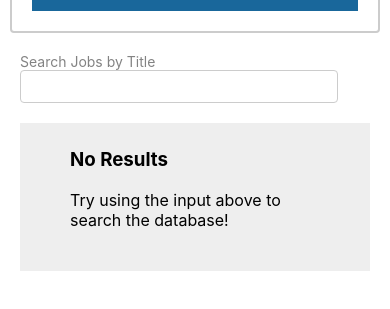
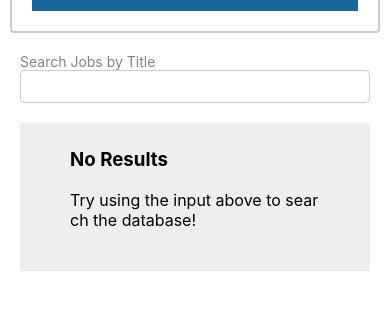
Before and after one commit to spludlow/FreshworksSkillsTest, a React (Create React App) app: page / in a window 390 px wide. Shown: the part 449-758 px from the top of the page. Built offline with nearby package versions, Linux system fonts and the light colour scheme.

Commit message:
a bit more styling

```diff
--- a/src/App.css
+++ b/src/App.css
@@ -38,7 +38,7 @@ h3 {
 }
 
 .button-container .button:hover {
-  background-color: #175c8a;
+  background-color: #134d74;
 }
 
 .button-container .button.selected {
@@ -51,7 +51,7 @@ input {
   border: 1px solid #ccc;
   border-radius: 4px;
   padding: 8px;
-  max-width: 300px;
+  max-width: 400px;
 }
 
 label {
@@ -71,7 +71,7 @@ label {
 
 .autocomplete {
   margin-bottom: 20px;
-  max-width: 300px;
+  max-width: 400px;
 }
 .autocomplete .input {
   margin-bottom: 0px;
@@ -82,7 +82,7 @@ label {
   background: white;
   border: 1px solid #ccc;
   width: 100%;
-  max-width: 300px;
+  max-width: 400px;
   max-height: 500px;
   overflow: auto;
 }
@@ -102,6 +102,7 @@ label {
 .no-results,
 .error-results {
   padding: 25px 50px;
+  word-break: break-all;
 }
 
 .no-results {
@@ -165,4 +166,9 @@ label {
   .button-container .button {
     width: calc(100% - 10px);
   }
+
+  .autocomplete-suggestions {
+    max-width: calc(100vw - 40px);
+    max-height: 300px;
+  }
 }
```
